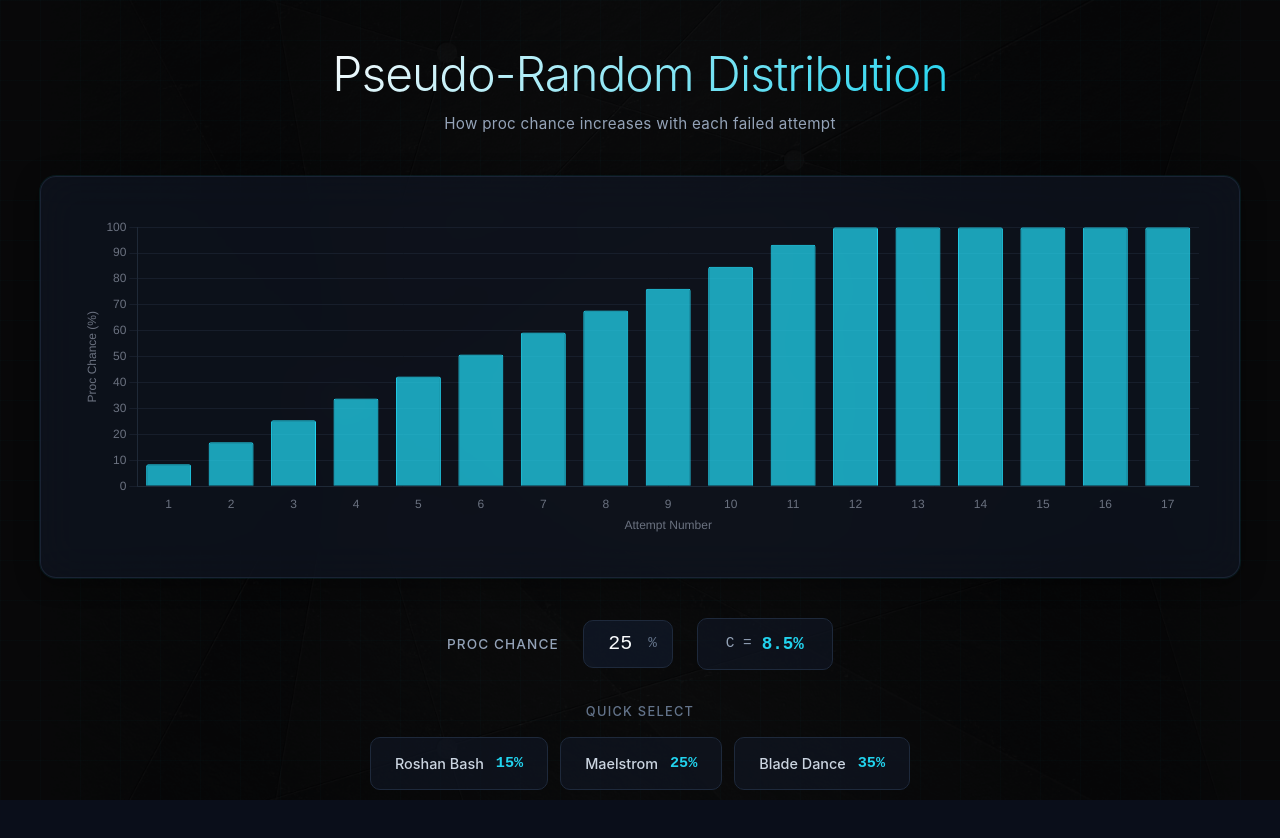
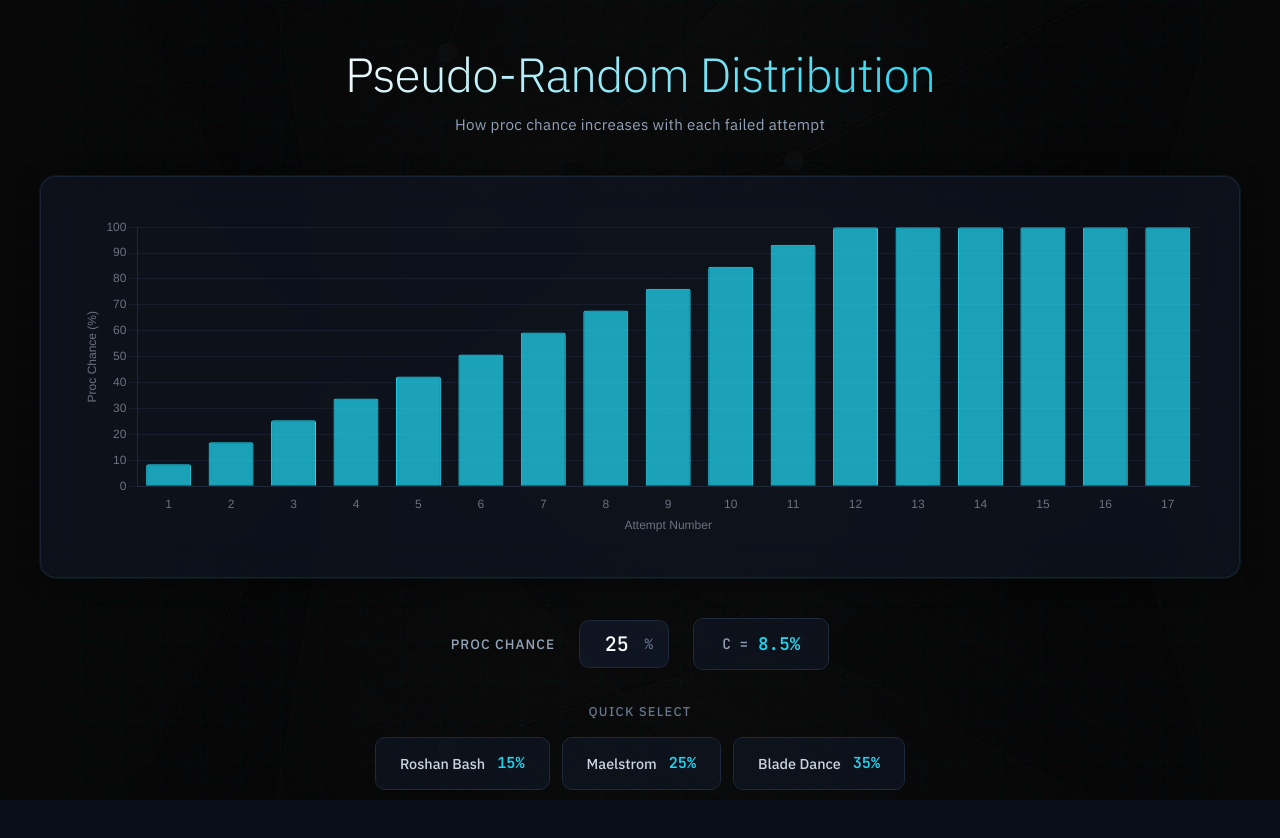
Before and after one commit to adrianistaken/pseudo-random, a Vue app: page / in a window 1280 px wide. Built offline with nearby package versions, Linux system fonts and the light colour scheme.

Commit message:
Update import

```diff
--- a/src/assets/main.css
+++ b/src/assets/main.css
@@ -1,5 +1,5 @@
+@import url('https://fonts.googleapis.com/css2?family=IBM+Plex+Sans:wght@300;400;500;600;700&family=JetBrains+Mono:wght@400;500;600&display=swap');
 @import "tailwindcss";
-@import url('https://fonts.googleapis.com/css2?family=IBM+Plex+Sans:wght@300;400;500;600;700&family=JetBrains+Mono:wght@400;500;600&display=swap');
 
 @theme {
   --color-surface: #0a0e1a;
```
